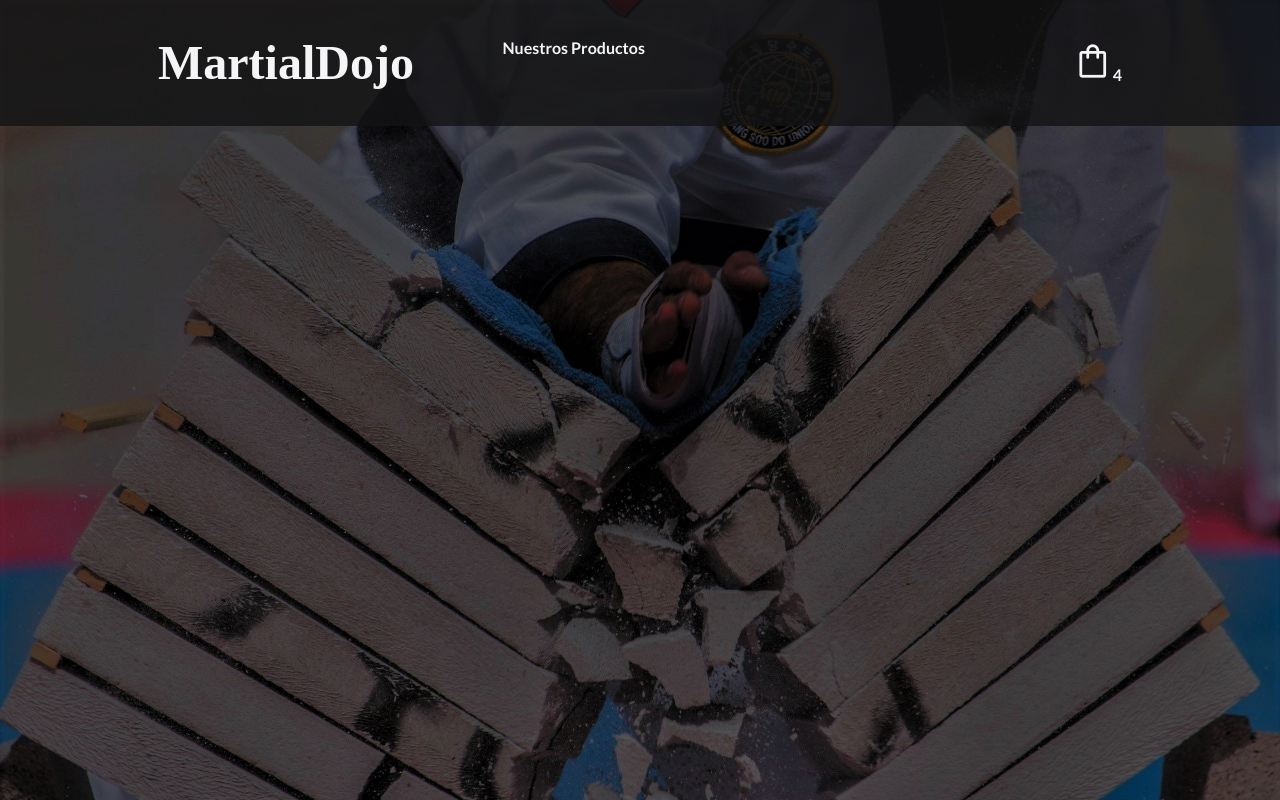
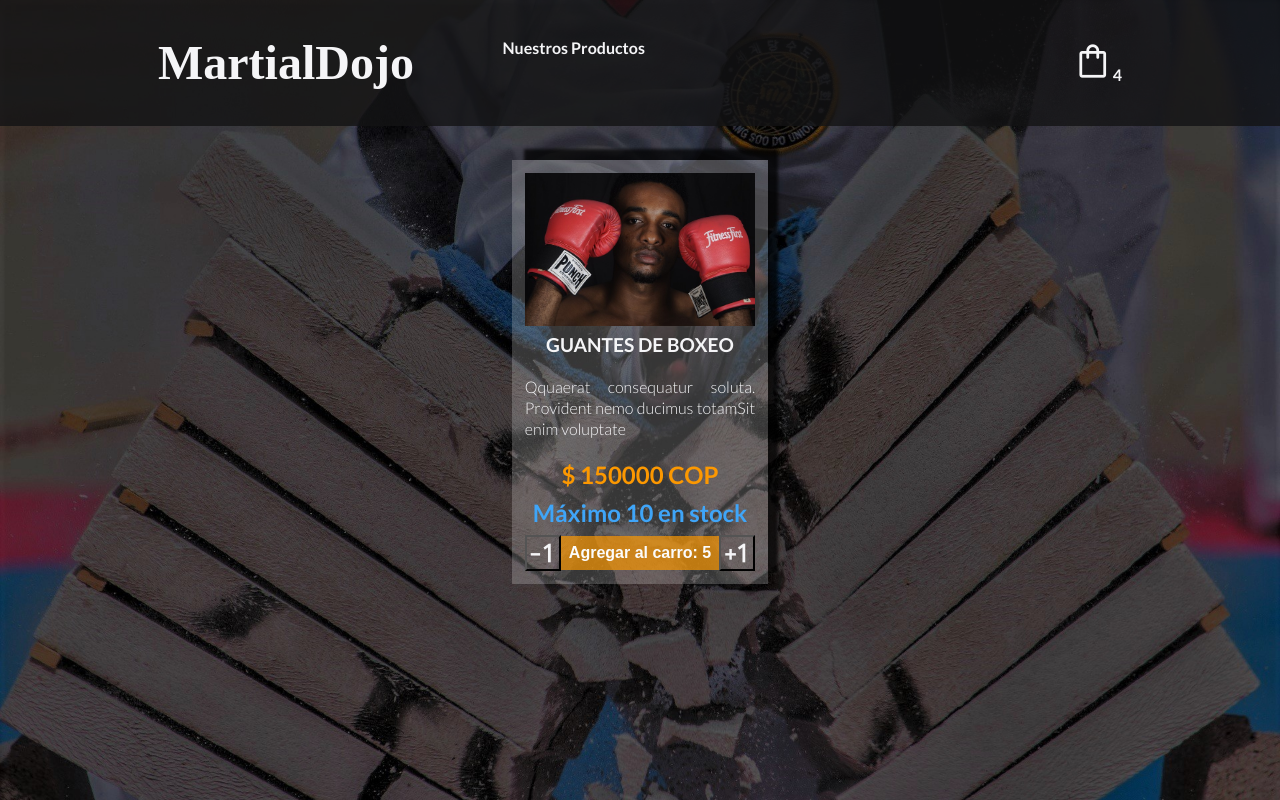
Before and after one commit to Adrianfeloh1/MartialDojo-Adrian-Ochoa, a React (Vite) app: page /item/1 in a window 1280 px wide. Built offline with nearby package versions, Linux system fonts and the light colour scheme; a web font is replaced by a local one.

Commit message:
10. Agregando context e ItemCount con contador de artículos en stock

```diff
--- a/src/components/CartForm.jsx
+++ b/src/components/CartForm.jsx
@@ -1,7 +1,7 @@
 import React from "react";
+import { Link } from "react-router-dom";
 
 const CartForm = () => {
-
   return (
     <>
       <div className="conteiner-form">
@@ -40,15 +40,23 @@ const CartForm = () => {
             <h3>Más información</h3>
             <ul>
               <li>
-                <span class="more-info material-symbols-outlined">signpost</span>
+                <span class="more-info material-symbols-outlined">
+                  signpost
+                </span>
                 <span> Calle 38A # 52 - 28 Medellín - Colombia</span>
               </li>
               <li>
-                <span class="more-info material-symbols-outlined"> mark_email_read</span>
+                <span class="more-info material-symbols-outlined">
+                  {" "}
+                  mark_email_read
+                </span>
                 <span> martialdojo@gmail.com</span>
               </li>
               <li>
-                <span class="more-info material-symbols-outlined"> support_agent</span>
+                <span class="more-info material-symbols-outlined">
+                  {" "}
+                  support_agent
+                </span>
                 <span> +57 315 775 55 55</span>
               </li>
             </ul>
@@ -59,7 +67,9 @@ const CartForm = () => {
               a ipsa.
             </p>
 
-            <h4>MARTIALDOJO.COM</h4>
+            <h4>
+              <Link to={"/"}>martialdojo.com</Link>
+            </h4>
           </div>
         </div>
       </div>
--- /dev/null
+++ b/src/components/ItemCount.jsx
@@ -0,0 +1,62 @@
+import { useContext, useState } from "react";
+import { CartContext } from "../contexts/ShoppingCartContext";
+
+const ItemCount = ({ stock, id, precio, nombre }) => {
+  const [cart, setCart] = useContext(CartContext);
+  const [count, setCount] = useState(5);
+
+  const addQty = () => {
+    setCount(count + 1);
+  };
+
+  const substractQty = () => {
+    setCount(count - 1);
+  };
+
+  const addToCart = () => {
+    setCart((currItems) => {
+      const isItemFound = currItems.find((item) => item.id === id);
+      if (isItemFound) {
+        return currItems.map((item) => {
+          if (item.id === id) {
+            return { ...item, quantity: item.quantity + count };
+          } else {
+            return item;
+          }
+        });
+      } else {
+        return [...currItems, { id, quantity: count, precio, nombre }];
+      }
+    });
+  };
+
+  return (
+    <>
+      <div className="Button-group">
+        {count < 1 ? (
+          <button class="signos material-symbols-outlined">exposure_neg_1</button>
+        ) : (
+          <button onClick={substractQty} class="signos material-symbols-outlined">
+            exposure_neg_1
+          </button>
+        )}
+
+        <div className="center">
+          <button onClick={() => addToCart()}>
+            Agregar al carro: {count}
+          </button>
+        </div>
+
+        {count < stock ? (
+          <button onClick={addQty} class="signos material-symbols-outlined">
+            exposure_plus_1
+          </button>
+        ) : (
+          <button class="signos material-symbols-outlined">exposure_plus_1</button>
+        )}
+      </div>
+    </>
+  );
+};
+
+export default ItemCount;
--- a/src/components/ItemDetail.jsx
+++ b/src/components/ItemDetail.jsx
@@ -1,34 +1,38 @@
 import { useParams } from "react-router-dom";
+import ItemCount from "./ItemCount";
 
 const ItemDetail = ({ articulos }) => {
   const { id } = useParams();
 
-    const articulosFiltrados = articulos.filter((articulo) => articulo.id == id)
+  const articulosFiltrados = articulos.filter((articulo) => articulo.id == id);
 
   return (
     <>
       {articulosFiltrados.map((articulo) => (
-                <div key={articulo.id} className='container__cards'>
-                    <section className='card'>
-                        <div className='cover__card'>
+        <div key={articulo.id} className="container__cards">
+          <section className="card">
+            <div className="cover__card">
               <img src={articulo.img} alt="saco" />
             </div>
             <h4>{articulo.nombre}</h4>
             <hr />
             <p>{articulo.descripcion}</p>
             <hr />
-                        <div className='footer__Card'>
-                            <h4 className='precio'>$ {articulo.precio} COP</h4>
-                            <h3>{articulo.stock} en stock</h3>
-                            <button className="btn">Comprar</button>
+            <div className="footer__Card">
+              <h4 className="precio">$ {articulo.precio} COP</h4>
+              <h3>Máximo {articulo.stock} en stock</h3>
+              <ItemCount
+                id={articulo.id}
+                stock={articulo.stock}
+                precio={articulo.precio}
+                nombre={articulo.nombre}
+              />
             </div>
           </section>
         </div>
       ))}
+    </>
+  );
+};
 
-
-        </>
-    )
-}
-
-export default ItemDetail
+export default ItemDetail;
--- /dev/null
+++ b/src/contexts/ShoppingCartContext.jsx
@@ -0,0 +1,15 @@
+import { createContext, useState } from "react";
+
+export const CartContext = createContext(null);
+
+export const ShoppingCartProvider = ({ children }) => {
+  const [cart, setCart] = useState([]);
+
+  return (
+    <CartContext.Provider value={[cart, setCart]}>
+      {children}
+    </CartContext.Provider>
+  );
+};
+
+export default ShoppingCartProvider;
--- a/src/data.json
+++ b/src/data.json
@@ -1,6 +1,6 @@
 [
   {
-    "id": "Item 1",
+    "id": 1,
     "img": "/src/assets/guantes.jpg",
     "nombre": "GUANTES DE BOXEO",
     "descripcion": "Qquaerat consequatur soluta. Provident nemo  ducimus totamSit enim voluptate",
@@ -9,7 +9,7 @@
     "precio": 150000
   },
   {
-    "id": "Item 2",
+    "id": 2,
     "img": "/src/assets/karategui.jpg",
     "nombre": "KARATEGUI",
     "descripcion": "Sit enim voluptate quaerat consequatur soluta.Provident nemo  ducimus totam",
@@ -18,7 +18,7 @@
     "precio": 230000
   },
   {
-    "id": "Item 3",
+    "id": 3,
     "nombre": "CINTURONES",
     "img": "/src/assets/cinturones.jpg",
     "descripcion": "Provident nemo  ducimus totam, Sit enim voluptate quaerat consequatur soluta,Sit enim. ",
@@ -27,7 +27,7 @@
     "precio": 45000
   },
   {
-    "id": "Item 4",
+    "id": 4,
     "img": "/src/assets/dobok.jpg",
     "nombre": "DOBOK",
     "descripcion": "Sit enim voluptate quaerat consequatur soluta,Sit enim. tenm, selita, urum ",
@@ -36,7 +36,7 @@
     "precio": 185000
   },
   {
-    "id": "Item 5",
+    "id": 5,
     "img": "/src/assets/hakama.jpg",
     "nombre": "HAKAMA",
     "descripcion": "Sit enim voluptate quaerat consequatur soluta,Sit enim. tenm, selita, urum ",
--- a/src/index.css
+++ b/src/index.css
@@ -46,7 +46,7 @@ h3 {
   font-size: 1.5em;
   color: #3fa5f8;
   text-align: center;
-  padding: 1em 0em 0.5em 0em;
+  padding:  0.3em 0em;
 }
 
 .gretting {
@@ -173,7 +173,6 @@ h4 {
   font-family: "lato";
   background-color: #131314d0;
   border: none;
-  border-radius: 0.2em;
   padding: 0.5em;
   display: flex;
   color: #f5f5f7;
@@ -227,11 +226,12 @@ h4 {
   background: none;
   border-bottom: 1px solid #fc9801;
   outline: 0;
-  color: #f5f5f7;
+  color: #fc9801;
+  font-weight: 700;
 }
 
 .container-contact form button {
-  background-color: #fc9801;
+  background-color: #f5f5f7;
   border: none;
   text-transform: uppercase;
   font-size: 1.2em;
@@ -240,9 +240,9 @@ h4 {
 
 .container-contact form button:hover,
 .container-contact form button:focus {
-  background-color: #f5f5f7;
+  background-color: #fc9801;
   font-weight: 700;
-  color: #fc9801;
+  color: #f5f5f7;
   transition: background-color 500ms ease-out;
 }
 
@@ -272,3 +272,27 @@ h4 {
   font-size: 2em;
   color: #3fa5f8;
 }
+
+/* ----------CONTADOR DEL CARRITO------------ */
+
+.Button-group {
+  display: flex;
+}
+
+.center button {
+  padding: 0.5em;
+  background-color: #fc9801af;
+  font-size: 1em;
+  font-family: sans-serif;
+  font-weight: 700;
+  color: #fcfcfc;
+  border: none;
+  cursor: pointer;
+}
+
+.signos {
+  background-color: transparent;
+  color: #f5f5f7;
+  font-size: 2em;
+  cursor: pointer;
+}
```
Also changed, not shown: src/App.jsx (+3 -5 lines). Lines whose indentation alone changed are shown as unchanged.
